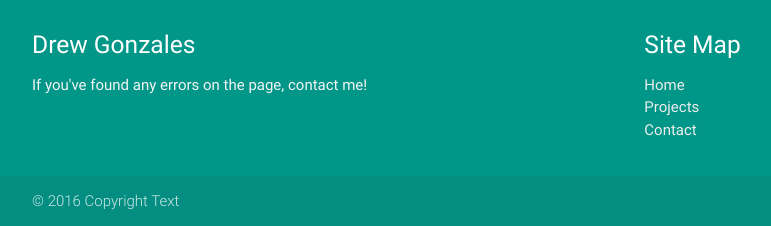
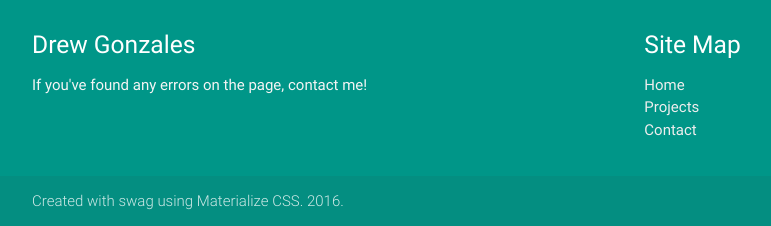
Before and after one commit to drewgonzales360/drewgonzales.co, a Rails app: page /project/index in a window 1280 px wide. Shown: the part 806-1032 px from the top of the page, without its empty margins (160-931 px from the left). Run offline with Rails 7, Linux system fonts and the light colour scheme; style sheets or scripts are compiled from the project's sources; some libraries are stand-ins or nearby versions.

Commit message:
Updated Copyright

```diff
--- a/app/views/layouts/application.html.erb
+++ b/app/views/layouts/application.html.erb
@@ -57,7 +57,7 @@
 	</div>
 	<div class="footer-copyright">
 		<div class="container">
-		© 2016 Copyright Text
+			Created with swag using Materialize CSS. 2016.
 		</div>
 	</div>
 </footer>
--- a/app/views/page/landing.html.erb
+++ b/app/views/page/landing.html.erb
@@ -137,7 +137,7 @@
 	</div>
 	<div class="footer-copyright">
 		<div class="container">
-		© 2016 Copyright Text
+			Created with swag using Materialize CSS. 2016.
 		</div>
 	</div>
 </footer>
```
